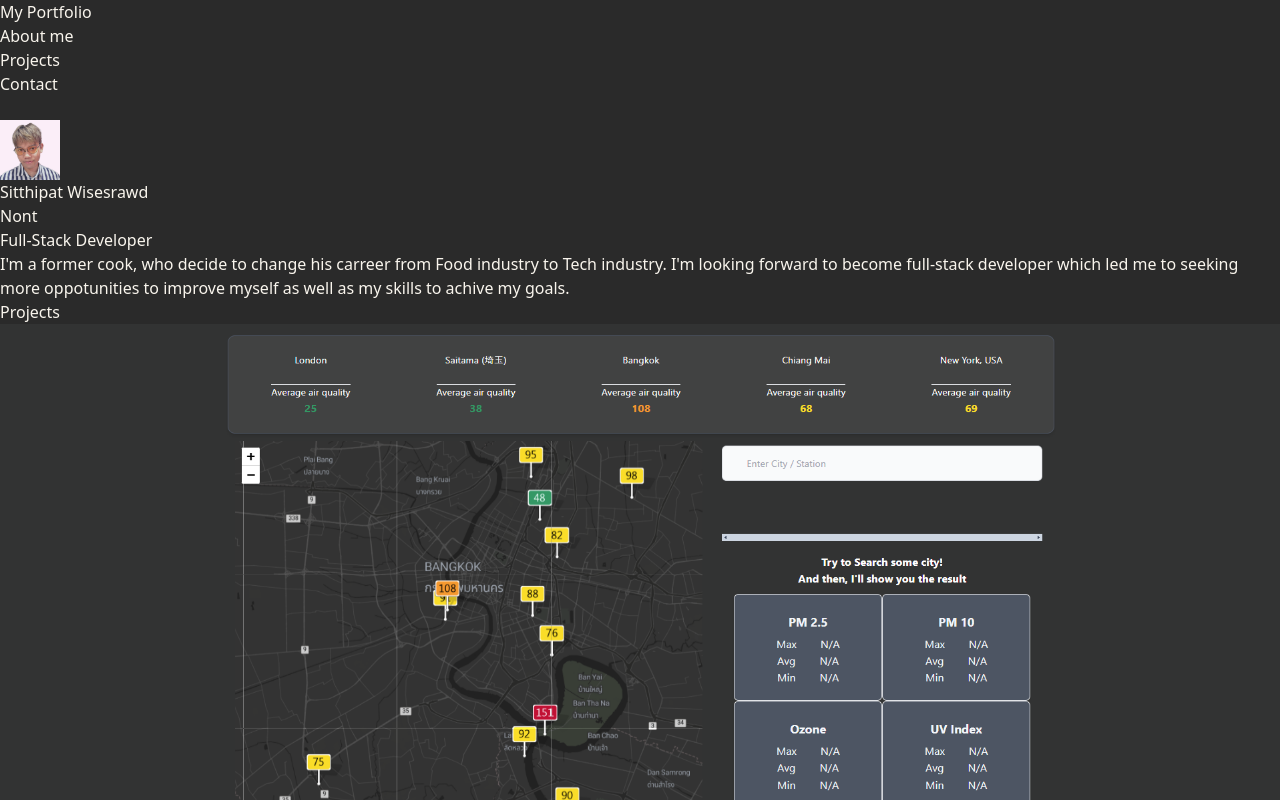
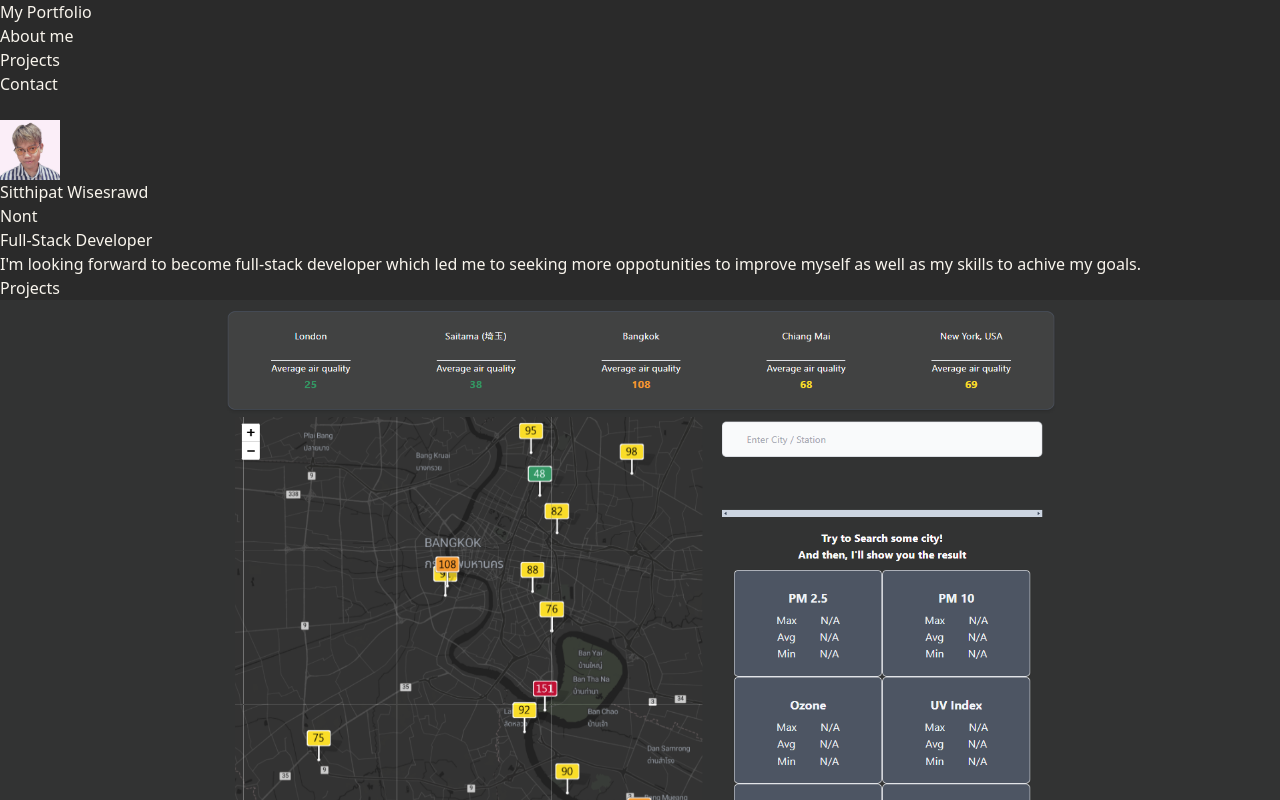
Before and after one commit to n0NoOon/my-portfolio, a React (Vite) app: page / in a window 1280 px wide. Shown: the top 800 px of the page. Built offline with nearby package versions, Linux system fonts and the light colour scheme.

Commit message:
improving about me information

```diff
--- a/src/components/AboutMe.tsx
+++ b/src/components/AboutMe.tsx
@@ -18,10 +18,9 @@ export default function AboutMe() {
       </div>
       <div className="flex flex-wrap mt-3 pt-10">
         <p className="container text-center w-auto">
-          I'm a former cook, who decide to change his carreer from Food industry
-          to Tech industry. I'm looking forward to become full-stack developer
-          which led me to seeking more oppotunities to improve myself as well as
-          my skills to achive my goals.
+          I'm looking forward to become full-stack developer which led me to
+          seeking more oppotunities to improve myself as well as my skills to
+          achive my goals.
         </p>
       </div>
     </div>
```
